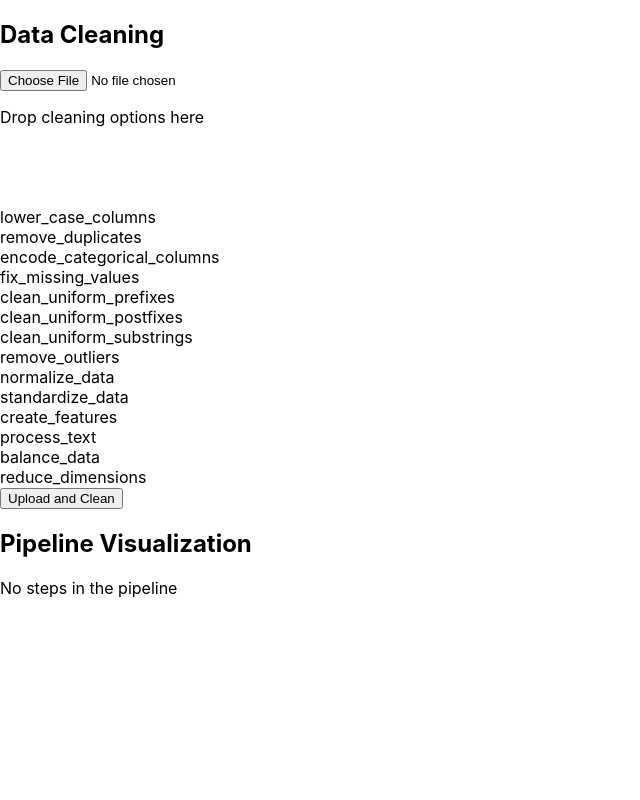
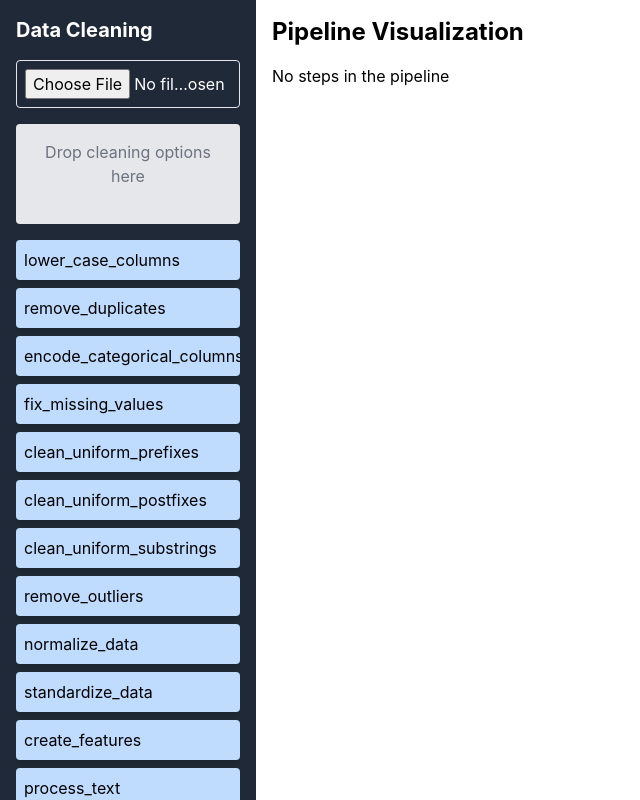
Before and after one commit to spencerdearman/data-cleaning-pipeline, a React (Create React App) app in the folder react/client/: page / in a window 1280 px wide. Shown: the whole page, without its empty margins (0-640 px from the left). Built offline with nearby package versions, Linux system fonts and the light colour scheme.

Commit message:
Making more changes to how the pipeline works, making some formatting changes as well

```diff
--- a/react/client/src/PipelineVisualization.js
+++ b/react/client/src/PipelineVisualization.js
@@ -10,18 +10,31 @@ const PipelineVisualization = ({ pipeline, progress }) => {
     );
   }
 
+  const calculateStepProgress = (index) => {
+    return (index / pipeline.length) * 100;
+  };
+
   return (
     <div className="flex-1 p-4 bg-white">
       <h2 className="text-2xl font-bold mb-4">Pipeline Visualization</h2>
-      <div className="flex items-center">
+      <div className="flex items-center justify-center pipeline-container">
         {pipeline.map((step, index) => (
-          <div key={index} className="flex items-center">
-            <div className={`bg-blue-500 text-white p-4 rounded ${progress > (index / pipeline.length) * 100 ? 'bg-green-500' : ''}`}>
-              {step}
+          <div key={index} className="flex flex-col items-center pipeline-step">
+            <div className="flex items-center">
+              <div className={`relative flex items-center justify-center w-12 h-12 rounded-full border-2 ${progress >= calculateStepProgress(index) ? 'bg-green-500 border-green-500' : 'bg-blue-500 border-blue-500'}`}>
+                {progress >= calculateStepProgress(index) ? (
+                  <svg className="w-6 h-6 text-white" fill="none" stroke="currentColor" viewBox="0 0 24 24" xmlns="http://www.w3.org/2000/svg">
+                    <path strokeLinecap="round" strokeLinejoin="round" strokeWidth="2" d="M5 13l4 4L19 7"></path>
+                  </svg>
+                ) : (
+                  <span className="text-white">{index + 1}</span>
+                )}
+              </div>
+              {index < pipeline.length - 1 && (
+                <div className="flex-grow border-t-4 border-gray-400 mx-4"></div>
+              )}
             </div>
-            {index < pipeline.length - 1 && (
-              <div className="flex-grow border-t-4 border-gray-400 mx-4"></div>
-            )}
+            <div className="mt-2 text-center">{step}</div>
           </div>
         ))}
       </div>
--- a/react/client/src/Sidebar.js
+++ b/react/client/src/Sidebar.js
@@ -85,7 +85,7 @@ const Pipeline = ({ pipeline, setPipeline }) => {
 const Sidebar = ({ handleFileChange, handleSubmit, pipeline, setPipeline, message, cleanedFile }) => {
   return (
     <DndProvider backend={HTML5Backend}>
-      <div className="bg-gray-800 text-white w-64 p-4 flex flex-col">
+      <div className="bg-gray-800 text-white w-64 p-4 flex flex-col sidebar">
         <h2 className="text-xl font-bold mb-4">Data Cleaning</h2>
         <form onSubmit={handleSubmit} className="flex flex-col">
           <input
@@ -94,7 +94,7 @@ const Sidebar = ({ handleFileChange, handleSubmit, pipeline, setPipeline, messag
             className="mb-4 p-2 border rounded focus:outline-none focus:ring-2 focus:ring-blue-500"
           />
           <Pipeline pipeline={pipeline} setPipeline={setPipeline} />
-          <div className="mb-4">
+          <div className="mb-4 overflow-y-auto">
             {cleaningOptions.filter(option => !pipeline.includes(option)).map((option, index) => (
               <Tile key={option} index={index} option={option} moveTile={() => {}} removeTile={() => {}} />
             ))}
--- a/react/client/src/index.css
+++ b/react/client/src/index.css
@@ -1,3 +1,8 @@
+/* src/styles.css */
+@import 'tailwindcss/base';
+@import 'tailwindcss/components';
+@import 'tailwindcss/utilities';
+
 body {
   margin: 0;
   font-family: -apple-system, BlinkMacSystemFont, 'Segoe UI', 'Roboto', 'Oxygen',
@@ -12,8 +17,36 @@ code {
     monospace;
 }
 
+.sidebar {
+  overflow-y: auto;
+  max-height: 100vh;
+}
 
-/* src/styles.css */
-@import 'tailwindcss/base';
-@import 'tailwindcss/components';
-@import 'tailwindcss/utilities';
+.pipeline-container {
+  display: flex;
+  justify-content: center;
+  align-items: center;
+  flex-wrap: wrap;
+}
+
+.pipeline-step {
+  display: flex;
+  align-items: center;
+  justify-content: center;
+  position: relative;
+}
+
+.pipeline-step::after {
+  content: '';
+  position: absolute;
+  top: 50%;
+  left: 100%;
+  width: calc(100% - 3rem);
+  height: 2px;
+  background-color: #9ca3af;
+  z-index: -1;
+}
+
+.pipeline-step:last-child::after {
+  display: none;
+}
```
